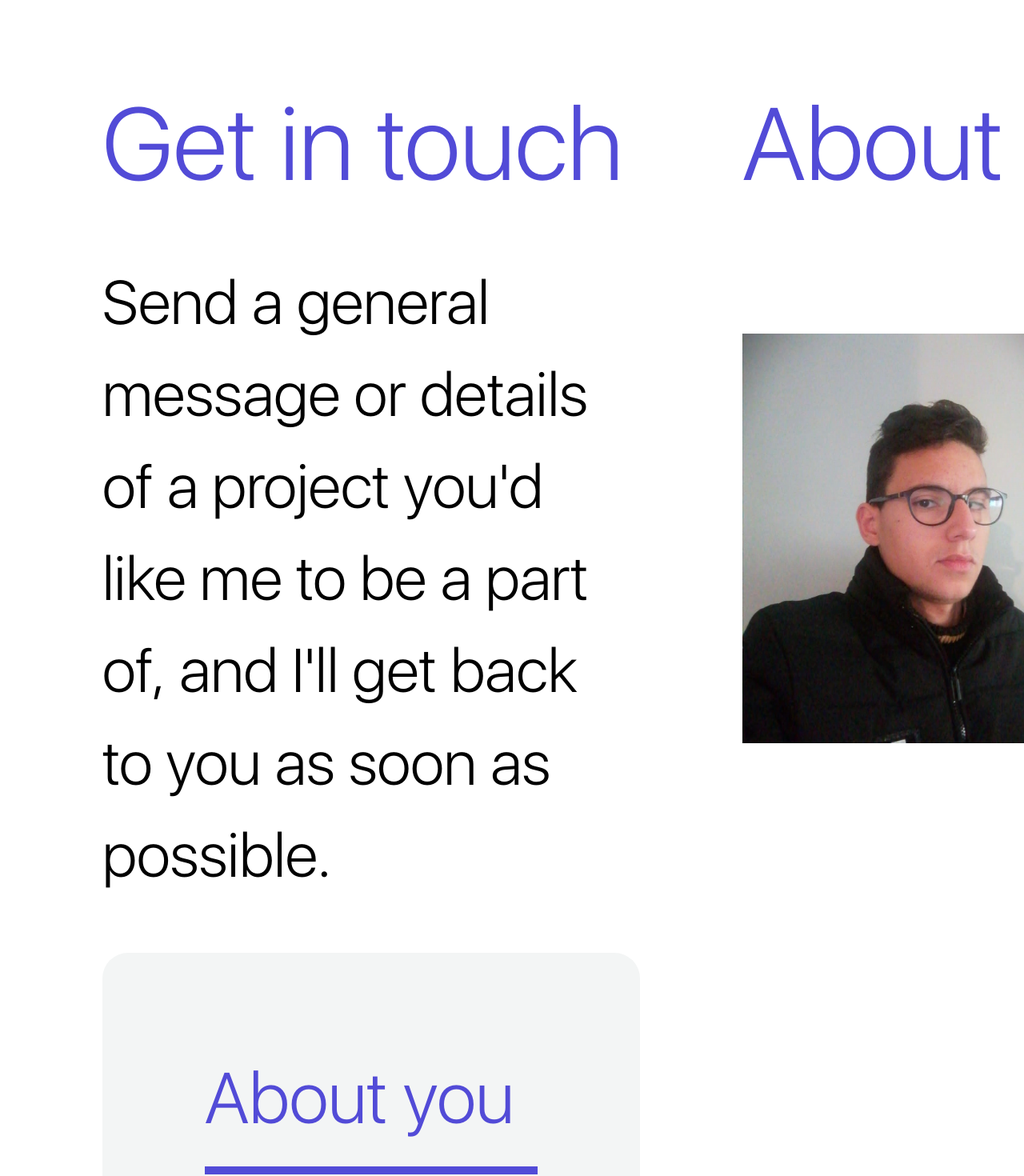
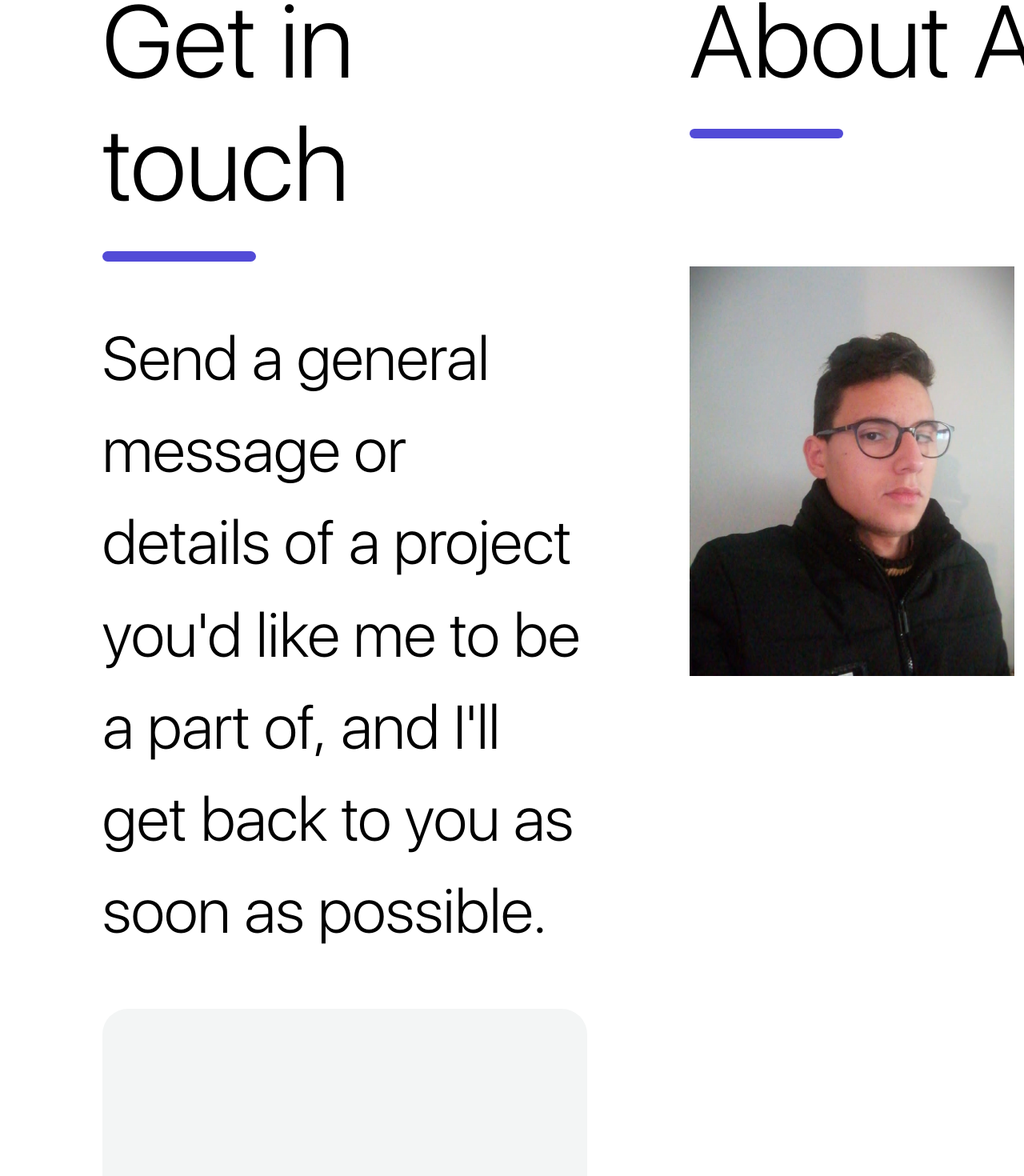
Before and after one commit to devkhaldi/portfolio, a React (Create React App) app: page /contact in a window 1280 px wide. Shown: the part 345-1815 px from the top of the page at 80% size. Built offline with nearby package versions, Linux system fonts and the light colour scheme.

Commit message:
underlines

```diff
--- a/src/App.css
+++ b/src/App.css
@@ -103,6 +103,14 @@ input {
   box-shadow: 0 10px 20px rgba(100, 100, 100, 0.2) !important;
 }
 
+.line {
+  display: block;
+  background: var(--primary-color);
+  width: 3rem;
+  height: 0.2rem;
+  margin-bottom: 0.5rem;
+  border-radius: 1rem;
+}
 ::selection {
   background: var(--primary-color);
   color: white;
--- a/src/about/About.css
+++ b/src/about/About.css
@@ -3,10 +3,15 @@
   padding: 1rem 8rem;
 }
 .about h1 {
-  color: var(--primary-color);
+  color: var(--black);
   font-weight: 300;
+  font-size: 2.5rem;
   margin: 1rem 0;
   text-align: center;
+}
+.about .line {
+  margin-left: auto;
+  margin-right: auto;
 }
 /* Intro */
 .about .intro {
@@ -17,8 +22,8 @@
   display: flex;
   align-items: center;
   column-gap: 2rem;
-  font-size: 1.4rem;
-  font-weight: 300;
+  font-size: 1.1rem;
+  font-weight: 400;
 }
 .about .intro img {
   height: 20rem;
--- a/src/about/About.js
+++ b/src/about/About.js
@@ -14,6 +14,7 @@ const About = () => {
   return (
     <section className='about'>
       <h1>Here's my story</h1>
+      <div className='line'></div>
       <div className='intro'>
         <div className='img-text'>
           <img src={myPhoto} alt='myPhoto' />
@@ -38,7 +39,6 @@ const About = () => {
           </div>
         </div>
       </div>
-
       <div className='getintouch'>
         <Link className='btn' exact to='/contact'>
           Get in touch
--- a/src/components/Project.css
+++ b/src/components/Project.css
@@ -20,7 +20,7 @@
 .project .project-info h3 {
   font-size: 1.8rem;
   font-weight: 400;
-  color: var(--primary-color);
+  color: var(--black);
 }
 
 .project .project-info .btns .btn:nth-child(1) {
@@ -36,7 +36,7 @@
 } */
 
 .project .project-info p {
-  margin: 2rem 0;
+  margin: 1rem 0;
   font-size: 1.1rem;
   font-weight: 400;
 }
--- a/src/components/Project.js
+++ b/src/components/Project.js
@@ -14,7 +14,9 @@ const Project = ({ project }) => {
               // data-target='#modal-default'
             />
           </div>
+
           <h3>{project.title}</h3>
+          <div className='line'></div>
           <p>{project.description}</p>
           <div className='btns'>
             <a
--- a/src/contact/Contact.css
+++ b/src/contact/Contact.css
@@ -1,5 +1,5 @@
 .contact-page {
-  margin-top: 4rem;
+  margin-top: 2rem;
   display: flex;
   padding: 3rem 2rem;
   column-gap: 2rem;
@@ -10,9 +10,11 @@
   flex: 3;
 }
 .contact-page h2 {
+  font-weight: 300;
+  color: var(--black);
+}
+.contact-page .line {
   margin-bottom: 1rem;
-  font-weight: 300;
-  color: var(--primary-color);
 }
 .contact-page p {
   font-size: 1.2rem;
@@ -24,19 +26,6 @@
   background: var(--bg-1);
 }
 
-.contact-page h4 {
-  color: var(--primary-color);
-  width: 6.5rem;
-  font-size: 1.4rem;
-  font-weight: 200;
-}
-.contact-page h4::after {
-  content: "";
-  display: block;
-  height: 0.15rem;
-  background: var(--primary-color);
-  margin-top: 0.5rem;
-}
 .contact-page .contact-content .input-container {
   margin: 1rem 0;
 }
--- a/src/contact/Contact.js
+++ b/src/contact/Contact.js
@@ -14,12 +14,12 @@ const Contact = () => {
     <section className='contact-page'>
       <div className='contact-content'>
         <h2>Get in touch</h2>
+        <div className='line'></div>
         <p>
           Send a general message or details of a project you'd like me to be a
           part of, and I'll get back to you as soon as possible.
         </p>
         <div className='form-container'>
-          <h4>About you</h4>
           <form method='post' name='contact' data-netlify='true'>
             <input type='hidden' name='form-name' value='contact' />
             <div className='input-container'>
@@ -66,6 +66,7 @@ const Contact = () => {
       </div>
       <div className='contact-about'>
         <h2>About Abde</h2>
+        <div className='line'></div>
         <div className='contact-info'>
           <img src={myPhoto} alt='myPhoto' />
           <span>
```
